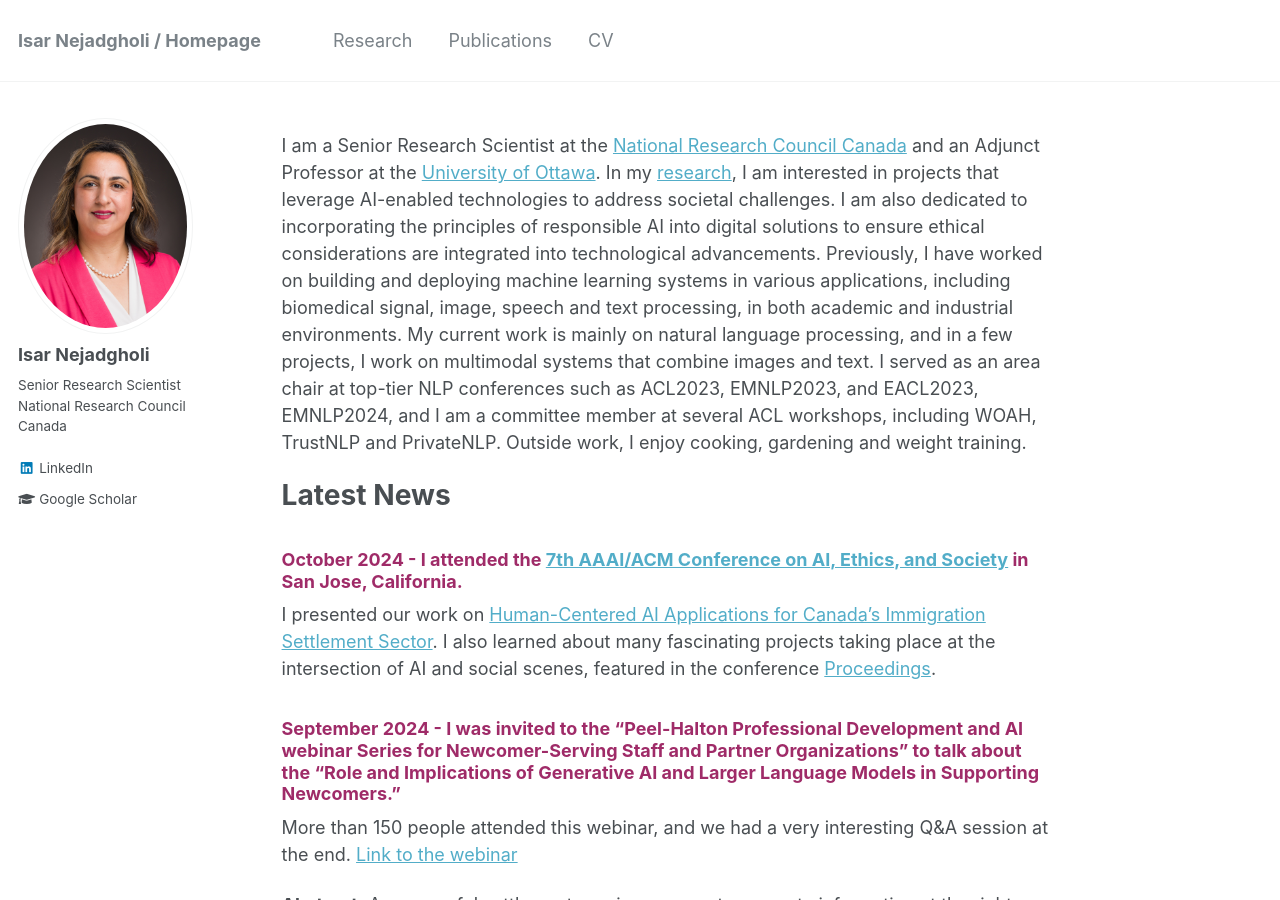
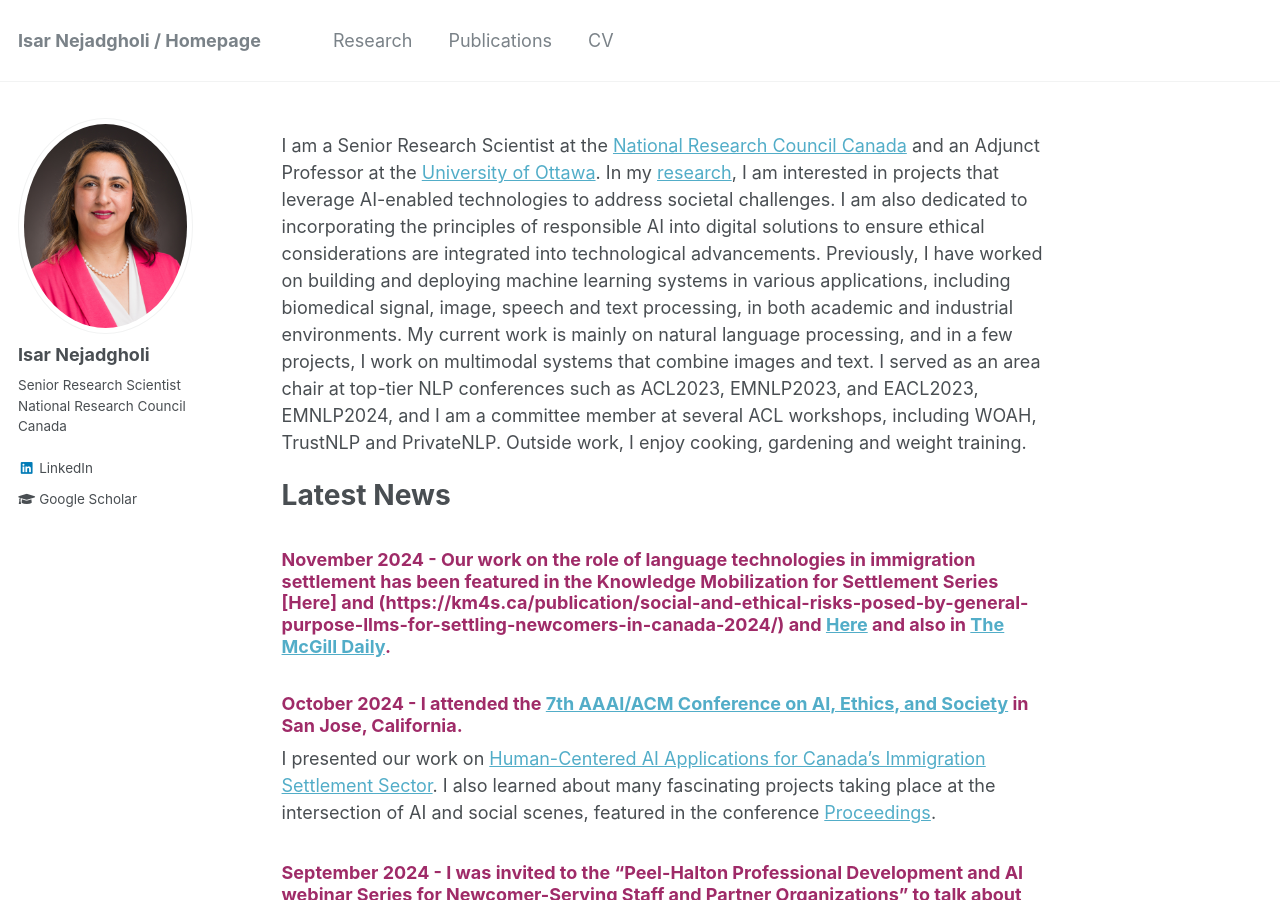
Before and after one commit to IsarNejad/IsarNejad.github.io, a Jekyll site: the page built from _pages/about.md, in a window 1280 px wide and 900 px high. Built offline with Jekyll 4.4.1, drawn with Linux system fonts in a browser that asks for light colours.

Commit message:
Update about.md

```diff
--- a/_pages/about.md
+++ b/_pages/about.md
@@ -11,6 +11,12 @@ redirect_from:
 I am a Senior Research Scientist at the [National Research Council Canada](https://nrc.canada.ca/en) and an Adjunct Professor at the [University of Ottawa](https://www.uottawa.ca/faculty-engineering/school-electrical-engineering-computer-science). In my [research](https://isarnejad.github.io//research/), I am interested in projects that leverage AI-enabled technologies to address societal challenges. ⁤⁤I am also dedicated to incorporating the principles of responsible AI into digital solutions to ensure ethical considerations are integrated into technological advancements. Previously, I have worked on building and deploying machine learning systems in various applications, including biomedical signal, image, speech and text processing, in both academic and industrial environments. My current work is mainly on natural language processing, and in a few projects, I work on multimodal systems that combine images and text. I served as an area chair at top-tier NLP conferences such as ACL2023, EMNLP2023, and EACL2023, EMNLP2024, and I am a committee member at several ACL workshops, including WOAH, TrustNLP and PrivateNLP. Outside work, I enjoy cooking, gardening and weight training.
 
 # Latest News
+
+{: .amaranth-deep-purple}
+### November 2024 - Our work on the role of language technologies in immigration settlement has been featured in the Knowledge Mobilization for Settlement Series [Here] and (https://km4s.ca/publication/social-and-ethical-risks-posed-by-general-purpose-llms-for-settling-newcomers-in-canada-2024/) and [Here](https://km4s.ca/publication/human-centered-ai-applications-for-canadas-immigration-settlement-sector-2024/) and also in [The McGill Daily](https://www.mcgilldaily.com/2024/11/bridging-culture-with-code/).
+
+
+
 
 {: .amaranth-deep-purple}
 ### October 2024 - I attended the [7th AAAI/ACM Conference on AI, Ethics, and Society](https://www.aies-conference.com/2024/) in San Jose, California.
```
